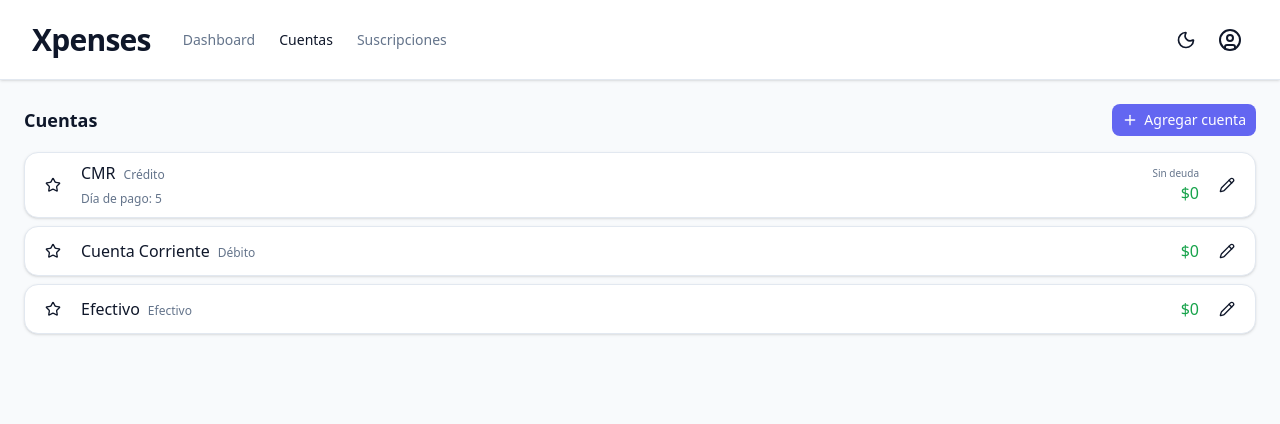
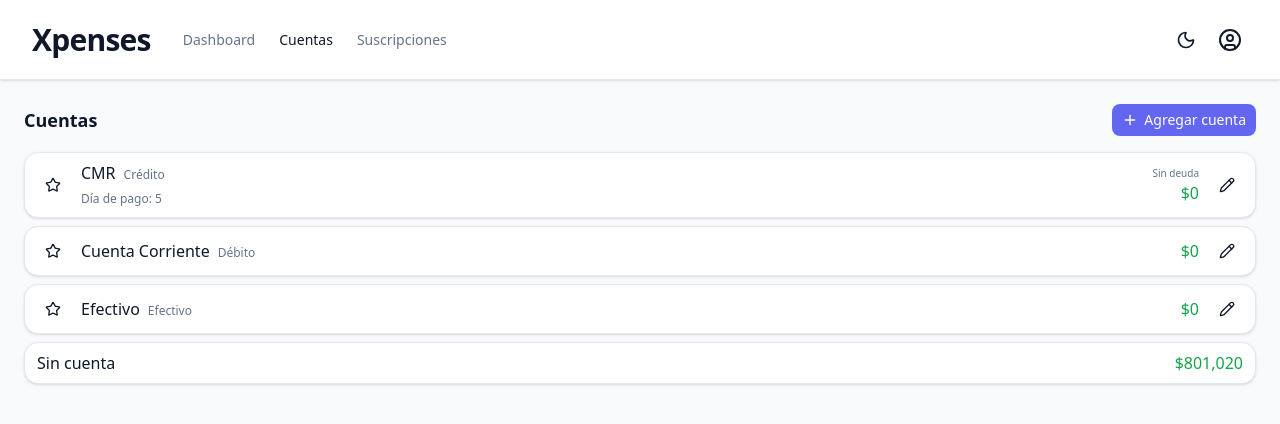
Before and after one commit to XpensesApp/xpenses-frontend, a Next.js app: page /accounts in a window 1280 px wide. Shown: the top 424 px of the page. Built offline with nearby package versions, Linux system fonts and the light colour scheme.

Commit message:
Enhance account handling by introducing untracked account logic and updating related components to support income entries as refunds

```diff
--- a/app/accounts/page.tsx
+++ b/app/accounts/page.tsx
@@ -1,18 +1,20 @@
 "use client";
 
-import { useEffect, useState } from "react";
+import { useEffect, useMemo, useState } from "react";
 import { PlusIcon } from "lucide-react";
 import { Button } from "@/components/ui/button";
 import { useAccountsStore } from "@/store/accounts.store";
 import { useExpensesStore } from "@/store/expenses.store";
 import { usePaymentsStore } from "@/store/payments.store";
+import { untrackedAccount } from "@/features/accounts/accounts.types";
+import { computeAccountBalance } from "@/features/expenses/balance";
 import { AccountCard } from "@/features/accounts/components/AccountCard";
 import { AccountDialog } from "@/features/accounts/components/AccountDialog";
 
 export default function AccountsPage() {
     const { accounts, loadAccounts } = useAccountsStore();
-    const loadExpenses = useExpensesStore(state => state.loadExpenses);
-    const loadPayments = usePaymentsStore(state => state.loadPayments);
+    const { expenses, loadExpenses } = useExpensesStore();
+    const { payments, loadPayments } = usePaymentsStore();
     const [createOpen, setCreateOpen] = useState(false);
 
     useEffect(() => {
@@ -20,6 +22,16 @@ export default function AccountsPage() {
         loadExpenses();
         loadPayments();
     }, [loadAccounts, loadExpenses, loadPayments]);
+
+    // Hidden when $0 so it doesn't show up as a confusing empty account by default.
+    const hasUntrackedBalance = useMemo(
+        () => computeAccountBalance(untrackedAccount, expenses, payments) !== 0,
+        [expenses, payments]
+    );
+
+    const displayedAccounts = hasUntrackedBalance
+        ? [...accounts, untrackedAccount]
+        : accounts;
 
     return (
         <section className="p-6 space-y-4">
@@ -33,12 +45,12 @@ export default function AccountsPage() {
             </div>
 
             <ul className="space-y-2">
-                {accounts.map(account => (
+                {displayedAccounts.map(account => (
                     <AccountCard key={account.id} account={account} />
                 ))}
             </ul>
 
-            {accounts.length === 0 && (
+            {displayedAccounts.length === 0 && (
                 <p className="text-sm text-muted-foreground">
                     Aún no has agregado cuentas.
                 </p>
--- a/features/accounts/accounts.types.ts
+++ b/features/accounts/accounts.types.ts
@@ -8,4 +8,20 @@ export type Account = {
   paymentDay?: number;
   /** Whether this is the account pre-selected when registering a new entry. */
   isDefault?: boolean;
+  /**
+   * True only for the synthetic, built-in "untracked" account. Never persisted
+   * through the accounts service or store — it's injected purely for display,
+   * so it can't be edited, deleted, or set as default.
+   */
+  isUntracked?: boolean;
 };
+
+export const UNTRACKED_ACCOUNT_ID = "untracked";
+
+/** Represents every entry left without a linked account (`accountId`/`sourceAccountId` undefined). Not a real account — never create, update, or delete it. */
+export const untrackedAccount: Account = {
+  id: UNTRACKED_ACCOUNT_ID,
+  name: "Sin cuenta",
+  type: "other",
+  isUntracked: true,
+};
--- a/features/accounts/components/AccountCard.tsx
+++ b/features/accounts/components/AccountCard.tsx
@@ -59,6 +59,7 @@ export function AccountCard({ account }: Props) {
   return (
     <Card className="py-0">
       <CardContent className="flex items-center gap-3 px-3 py-2">
+        {!account.isUntracked && (
           <Button
             variant="ghost"
             size="icon-sm"
@@ -71,13 +72,16 @@ export function AccountCard({ account }: Props) {
               className={cn(account.isDefault && "fill-current text-amber-500")}
             />
           </Button>
+        )}
 
         <div className="min-w-0 flex-1">
           <div className="flex items-baseline gap-2">
             <span className="truncate font-medium">{account.name}</span>
+            {!account.isUntracked && (
               <span className="shrink-0 text-xs text-muted-foreground">
                 {accountTypeLabels[account.type]}
               </span>
+            )}
           </div>
           {account.paymentDay && (
             <span className="text-xs text-muted-foreground">
@@ -134,6 +138,7 @@ export function AccountCard({ account }: Props) {
           </Button>
         )}
 
+        {!account.isUntracked && (
           <Button
             variant="ghost"
             size="icon-sm"
@@ -142,14 +147,17 @@ export function AccountCard({ account }: Props) {
           >
             <PencilIcon />
           </Button>
+        )}
       </CardContent>
 
+      {!account.isUntracked && (
         <AccountDialog
           mode="edit"
           account={account}
           open={editOpen}
           onOpenChange={setEditOpen}
         />
+      )}
 
       {canPay && nextObligation && (
         <AccountPaymentDialog
--- a/features/expenses/balance.ts
+++ b/features/expenses/balance.ts
@@ -66,15 +66,21 @@ type LedgerItem = {
  * source of truth everything else in this module is derived from — a
  * payment is never attributed to a specific purchase when it's recorded,
  * only when this is read.
+ *
+ * An income entry linked to the card (a refund) never creates its own
+ * obligation — it has no installments — and instead is folded into the same
+ * pool as payments, reducing the oldest outstanding installments first.
  */
 export function getCardLedger(
   cardAccountId: string,
   expenses: Expense[],
   payments: Payment[]
 ): LedgerItem[] {
-  const purchases = expenses.filter(
+  const linkedEntries = expenses.filter(
     e => e.accountId === cardAccountId && e.paymentDay != null && e.affectsBalance && !e.pending
   );
+  const purchases = linkedEntries.filter(e => e.type === "expense");
+  const refunds = linkedEntries.filter(e => e.type === "income");
 
   const flattened = purchases.flatMap(purchase =>
     getInstallmentSchedule(purchase).map(installment => ({
@@ -90,9 +96,11 @@ export function getCardLedger(
     return dueDiff !== 0 ? dueDiff : a.purchaseDate.localeCompare(b.purchaseDate);
   });
 
-  let pool = payments
-    .filter(p => p.cardAccountId === cardAccountId)
-    .reduce((total, p) => total + p.amount, 0);
+  let pool =
+    payments
+      .filter(p => p.cardAccountId === cardAccountId)
+      .reduce((total, p) => total + p.amount, 0) +
+    refunds.reduce((total, r) => total + r.amount, 0);
 
   return flattened.map(({ purchaseId, dueDate, amount }) => {
     const consumed = Math.min(pool, amount);
@@ -224,7 +232,7 @@ export function computeBalances(expenses: Expense[], payments: Payment[]) {
   };
 }
 
-/** Balance for a single account: card debt for credit accounts, net cash movement (spending minus payments made from it) otherwise. */
+/** Balance for a single account: card debt for credit accounts, net cash movement (spending minus payments made from it) otherwise. The synthetic untracked account matches entries with no linked account at all, rather than a specific id. */
 export function computeAccountBalance(
   account: Account,
   expenses: Expense[],
@@ -234,12 +242,16 @@ export function computeAccountBalance(
     return computeCardDebt(account.id, expenses, payments);
   }
 
+  const matches = account.isUntracked
+    ? (id: string | undefined) => !id
+    : (id: string | undefined) => id === account.id;
+
   const spent = expenses
-    .filter(e => e.affectsBalance && !e.pending && e.accountId === account.id)
+    .filter(e => e.affectsBalance && !e.pending && matches(e.accountId))
     .reduce((total, e) => total + signedAmount(e), 0);
 
   const paidOut = payments
-    .filter(p => p.sourceAccountId === account.id)
+    .filter(p => matches(p.sourceAccountId))
     .reduce((total, p) => total + p.amount, 0);
 
   return spent - paidOut;
--- a/features/expenses/components/ExpenseDialog.tsx
+++ b/features/expenses/components/ExpenseDialog.tsx
@@ -79,6 +79,7 @@ export function ExpenseDialog(props: Props) {
   const selectedAccount = accounts.find(a => a.id === accountId);
   const isCreditSelected = selectedAccount?.type === "credit";
   const isPaying = props.mode === "edit" && props.expense.pending;
+  const installmentsApply = isCreditSelected && type === "expense";
 
   function addCategory(value: string) {
     const trimmed = value.trim();
@@ -145,7 +146,7 @@ export function ExpenseDialog(props: Props) {
     const parsedInstallments = installments ? Number(installments) : undefined;
 
     if (
-      isCreditSelected &&
+      installmentsApply &&
       useInstallments &&
       (!Number.isInteger(parsedInstallments) || parsedInstallments! < 2)
     ) {
@@ -165,7 +166,7 @@ export function ExpenseDialog(props: Props) {
 
     const resolvedAccountId = accountId === NO_ACCOUNT ? undefined : accountId;
     const resolvedInstallments =
-      isCreditSelected && useInstallments ? parsedInstallments : undefined;
+      installmentsApply && useInstallments ? parsedInstallments : undefined;
     const pendingCategory = categoryInput.trim();
     const resolvedCategories =
       pendingCategory && !categories.includes(pendingCategory)
@@ -267,15 +268,14 @@ export function ExpenseDialog(props: Props) {
                 type="button"
                 variant={type === "income" ? "default" : "outline"}
                 size="sm"
-                disabled={isCreditSelected}
                 onClick={() => setType("income")}
               >
                 Ingreso
               </Button>
             </div>
-            {isCreditSelected && (
+            {isCreditSelected && type === "income" && (
               <p className="text-xs text-muted-foreground">
-                Los movimientos con tarjeta de crédito son siempre gastos.
+                Se registrará como un reembolso que reduce la deuda de la tarjeta.
               </p>
             )}
           </div>
@@ -382,9 +382,6 @@ export function ExpenseDialog(props: Props) {
                 setAccountId(value);
                 setUseInstallments(false);
                 setInstallments("");
-                if (accounts.find(a => a.id === value)?.type === "credit") {
-                  setType("expense");
-                }
               }}
             >
               <SelectTrigger className="w-full">
@@ -401,7 +398,7 @@ export function ExpenseDialog(props: Props) {
             </Select>
           </div>
 
-          {isCreditSelected && (
+          {installmentsApply && (
             <div className="space-y-1">
               <label className="text-sm font-medium">Pagar en cuotas</label>
               <div className="flex flex-wrap items-center gap-2">
```
Also changed, not shown: 1 other file (tests, documents, lock files or other folders). Lines whose indentation alone changed are shown as unchanged.
